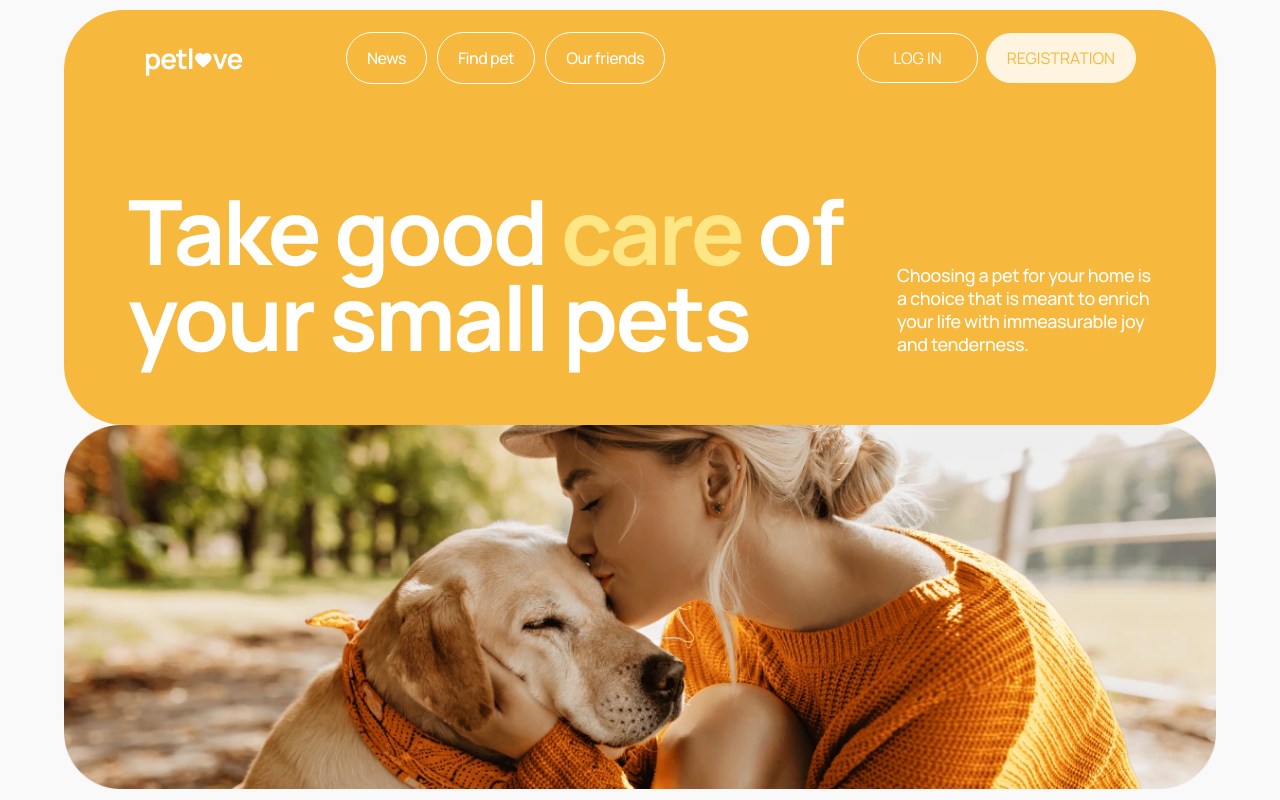
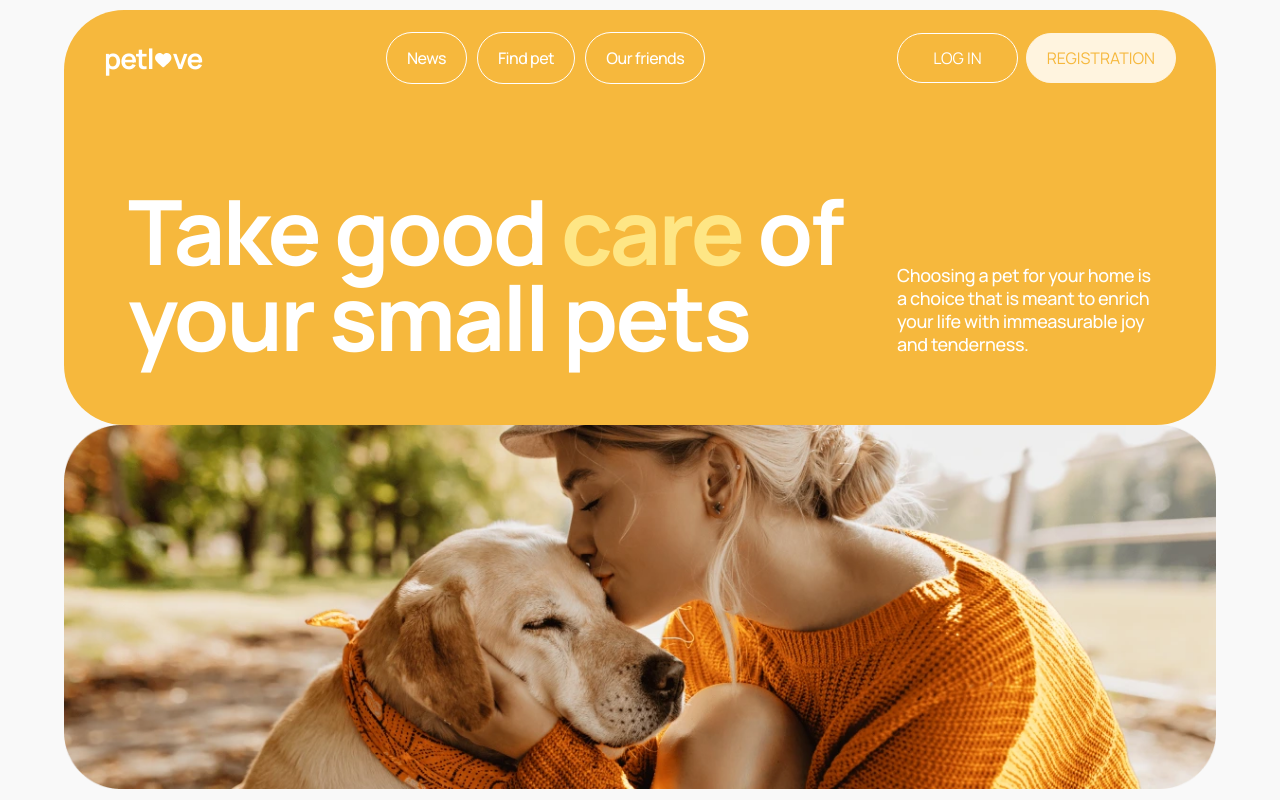
Before and after one commit to netkatya/petlove, a Next.js app: page / in a window 1280 px wide. Built offline with nearby package versions, Linux system fonts and the light colour scheme; no server answers.

Commit message:
header fixed

```diff
--- a/components/Header/Header.tsx
+++ b/components/Header/Header.tsx
@@ -9,13 +9,13 @@ export default function Header() {
   const isHome = pathname === "/";
 
   return (
-    <header
-      className={`bg-transparent py-8 w-full absolute top-0 left-0 ${
-        isHome ? "px-5 md:px-10 lg:px-30 xl:px-20 2xl:px-32" : "px-0"
-      }`}
-    >
+    <header className="bg-transparent py-8 w-full absolute top-0 left-0">
       <div className="container">
-        <div className="flex justify-between items-center ">
+        <div
+          className={`flex justify-between items-center ${
+            isHome ? "px-5 md:px-10" : "px-0"
+          }`}
+        >
           <Link
             href="/"
             className={`flex items-baseline-last font-bold text-[20px] md:text-[28px] leading-none tracking-[-0.04em] text-${isHome ? "(--light-text)" : "(--foreground)"}`}
```
Also changed, not shown: app/globals.css (line endings or trailing spaces).
